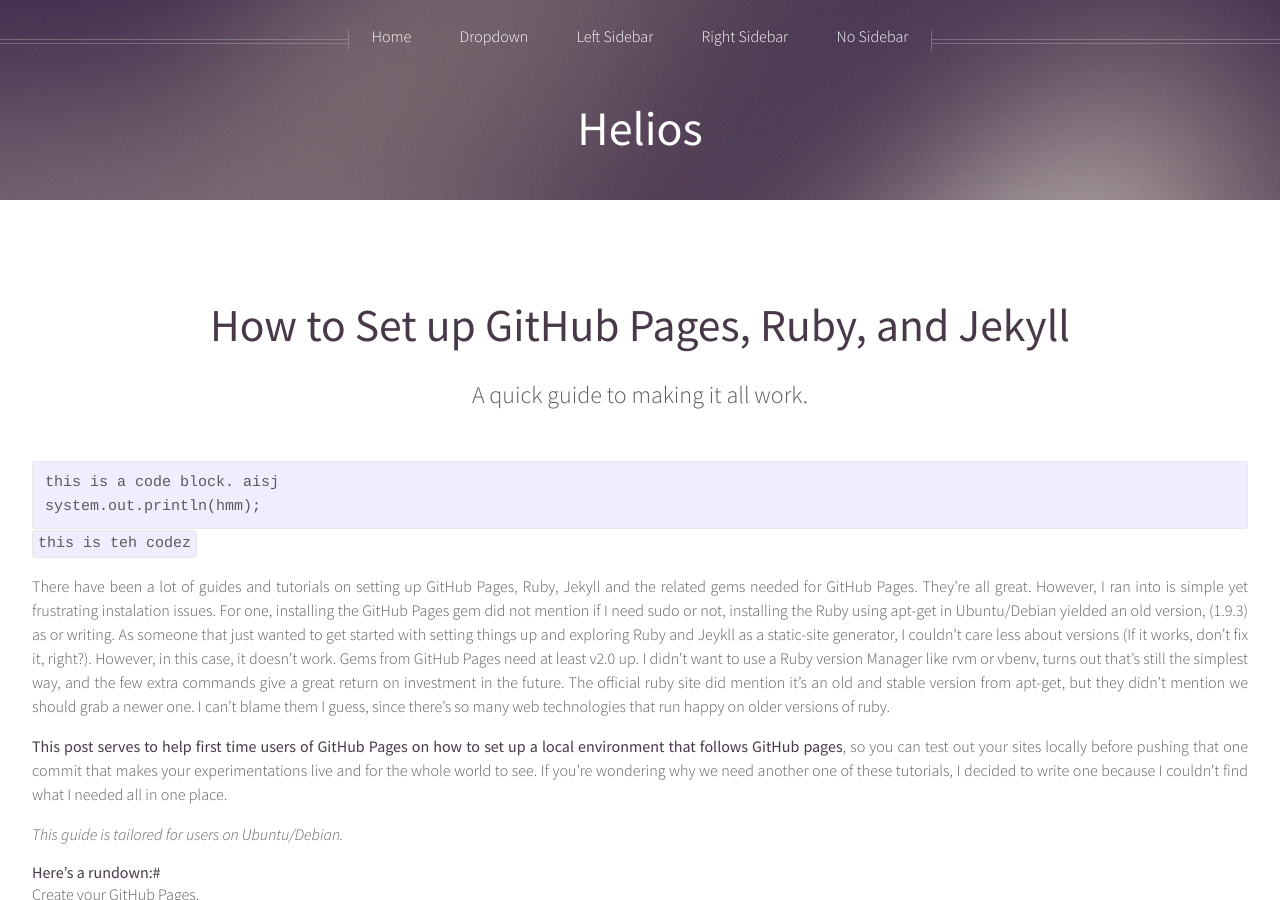
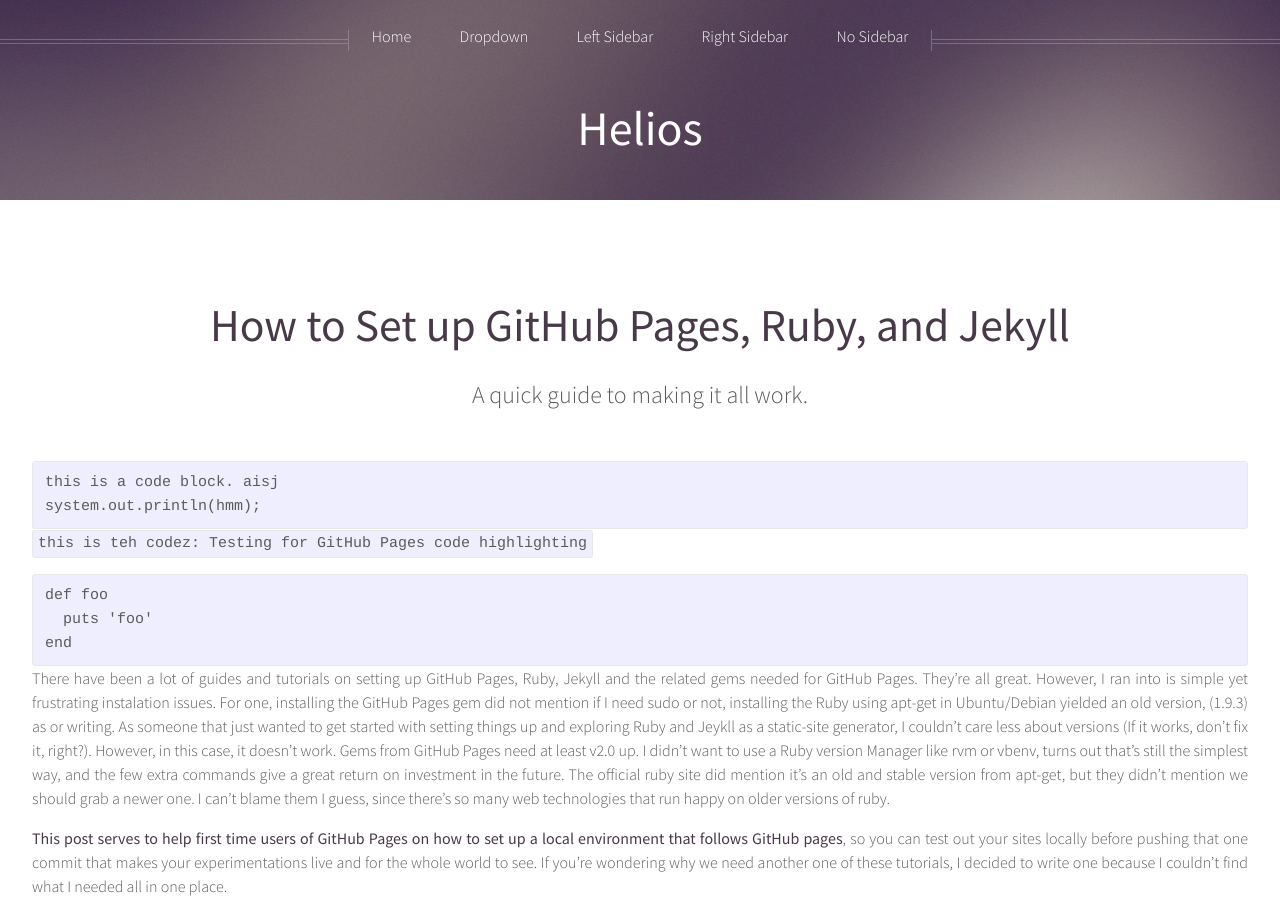
Before and after one commit to leewc/legacy, a Jekyll site: the page built from _posts/tutorials/2015-04-15-set_up_GitHub_pages_Jekyll_tutorial.md, in a window 1280 px wide and 900 px high. Built offline with Jekyll 4.4.1, drawn with Linux system fonts in a browser that asks for light colours.

Commit message:
Testing GitHub Pages Code Highlighting

```diff
--- a/_posts/tutorials/2015-04-15-set_up_GitHub_pages_Jekyll_tutorial.md
+++ b/_posts/tutorials/2015-04-15-set_up_GitHub_pages_Jekyll_tutorial.md
@@ -8,7 +8,13 @@
 	this is a code block. aisj
 	system.out.println(hmm);
 
-`this is teh codez`
+`this is teh codez: Testing for GitHub Pages code highlighting`
+
+{% highlight ruby %}
+def foo
+  puts 'foo'
+end
+{% endhighlight %}
 
 There have been a lot of guides and tutorials on setting up GitHub Pages, Ruby, Jekyll and the related gems needed for GitHub Pages. They're all great. However, I ran into is simple yet frustrating instalation issues. For one, installing the GitHub Pages gem did not mention if I need sudo or not, installing the Ruby using apt-get in Ubuntu/Debian yielded an old version, (1.9.3) as or writing. As someone that just wanted to get started with setting things up and exploring Ruby and Jeykll as a static-site generator, I couldn't care less about versions (If it works, don't fix it, right?). However, in this case, it doesn't work. Gems from GitHub Pages need at least v2.0 up. I didn't want to use a Ruby version Manager like rvm or vbenv, turns out that's still the simplest way, and the few extra commands give a great return on investment in the future. The official ruby site did mention it's an old and stable version from apt-get, but they didn't mention we should grab a newer one. I can't blame them I guess, since there's so many web technologies that run happy on older versions of ruby.
 
```
